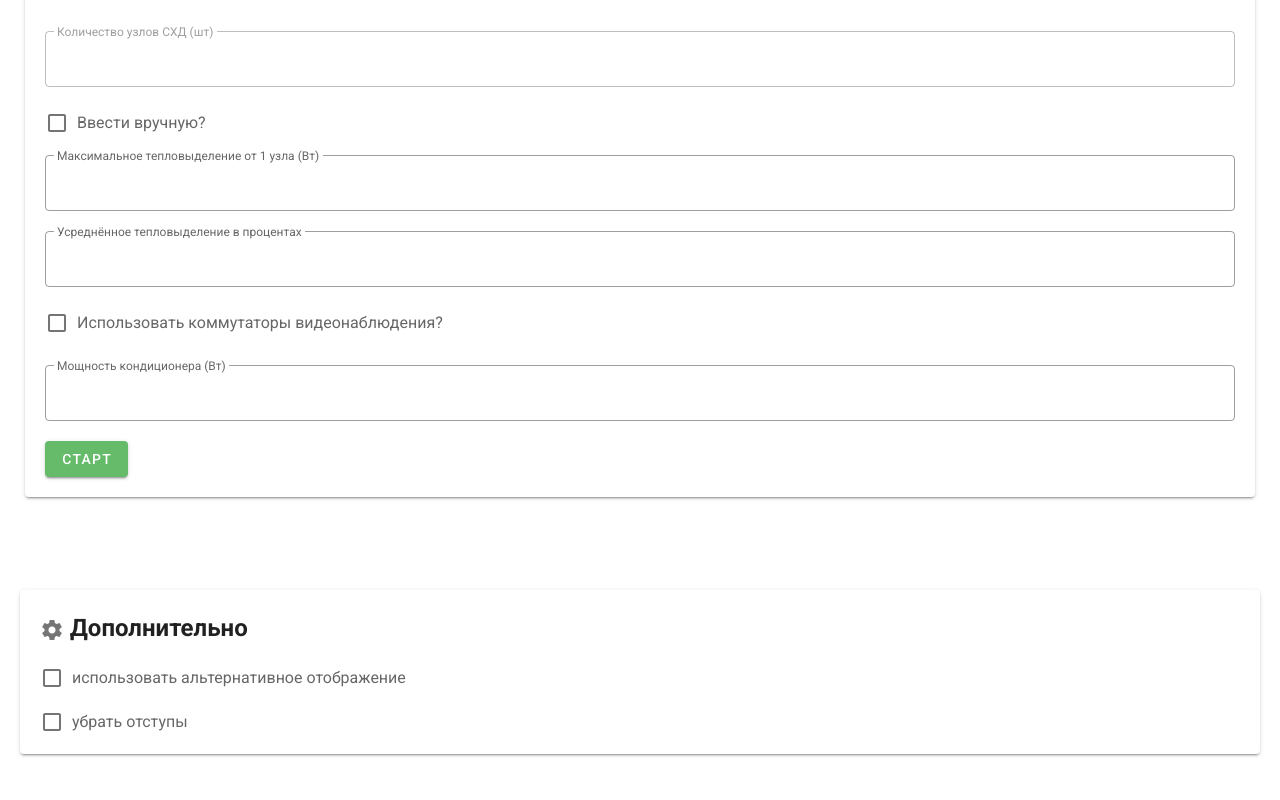
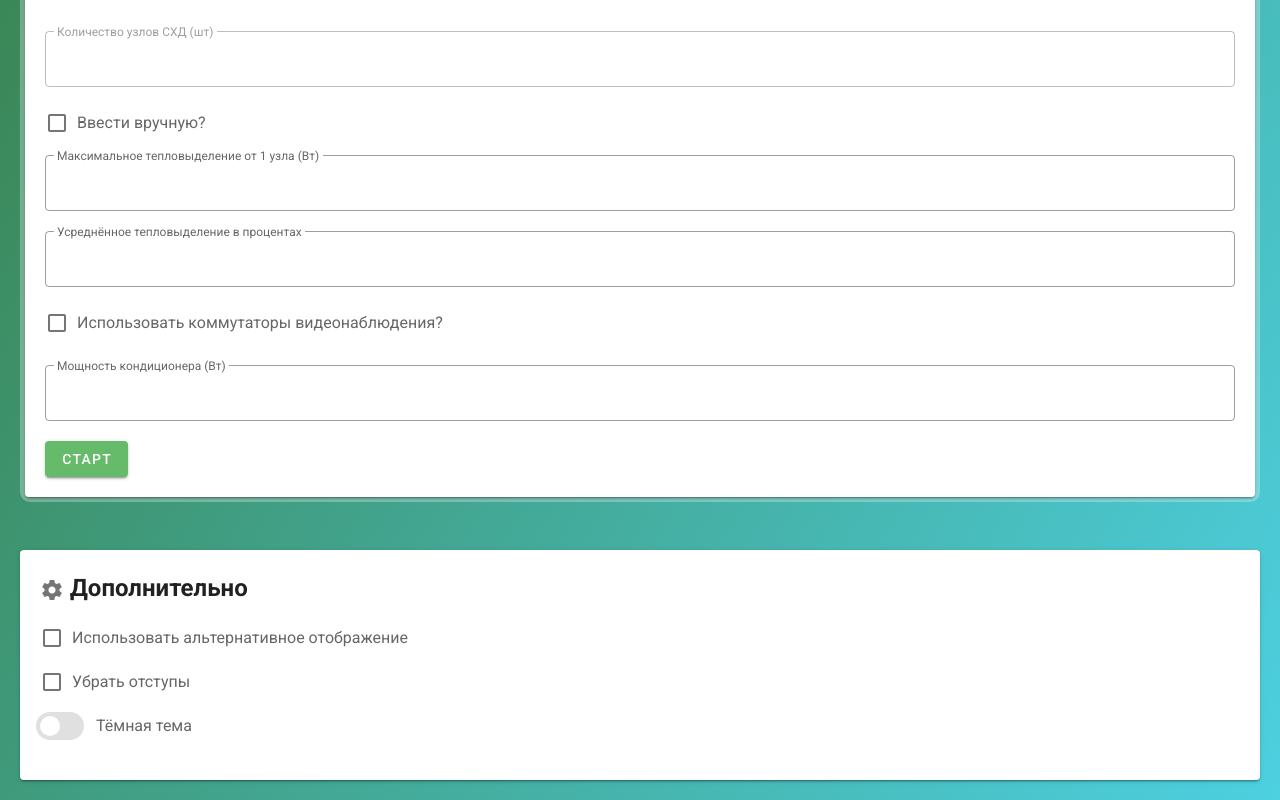
Before and after one commit to Axm749/PD_VUE_2, a Vue app: page / in a window 1280 px wide. Shown: the part 1228-2028 px from the top of the page. Before the commit the page ends 2002 px from the top, so only its background shows below. Built offline with nearby package versions, Linux system fonts and the light colour scheme.

Commit message:
video ui + themes

```diff
--- a/src/App.vue
+++ b/src/App.vue
@@ -1,7 +1,6 @@
 <template>
-  <v-app
-
-  >
+  <v-app>
+    <div :class="$vuetify.theme.dark==false ? 'body_light' : 'body_dark'">
       <div
         v-if="!regularView"
         :class="margins === true ? 'ma-0' : 'ma-5'"
@@ -28,6 +27,7 @@
           class="mt-6"
           multiple
           accordion
+          tile
         >
           <v-expansion-panel>
             <v-expansion-panel-header>СХД</v-expansion-panel-header>
@@ -71,16 +71,28 @@
         <v-checkbox
           info
           hide-details
-        label="использовать альтернативное отображение"
+          label="Использовать альтернативное отображение"
           v-model="regularView"
         />
         <v-checkbox
           info
           hide-details
-        label="убрать отступы"
+          label="Убрать отступы"
           v-model="margins"
         />
+
+        <v-switch
+          v-model="$vuetify.theme.dark"
+          inset
+          label="Тёмная тема"
+          persistent-hint
+        />
       </v-card>
+
+
+
+    </div>
+
 
 
 
@@ -130,9 +142,22 @@ body{
     background-size: 200% 200%;
     /* background-image: linear-gradient( 0deg, #2ebf91, #4286f4); */
     /* background-image: linear-gradient( 120deg, #1288ab, #e542f4); */
-    background-image: linear-gradient( 120deg, #33691E, #4DD0E1);
+    /* background-image: linear-gradient( 120deg, #33691E, #4DD0E1); */
+    /* background-image: linear-gradient( 120deg, var(--v-accent-lighten1), var(--v-accent-lighten2)); */
     animation: bg 5s ease infinite;
 }
+
+.body_light{
+  background-image: linear-gradient( 120deg, #33691E, #4DD0E1);
+  height: 100%;
+}
+
+.body_dark{
+  background-image: linear-gradient( 120deg, #691e1e, #986e32);
+  height: 100%;
+}
+
+
 @keyframes bg {
     0%{
         background-position: 0%, 100%;
--- a/src/components/shd.vue
+++ b/src/components/shd.vue
@@ -70,9 +70,9 @@
             </v-btn>
           </template>
 
-
+          <div class="module_bg">
             <v-card
-            class="pa-5 mt-5"
+              class="pa-5"
             >
 
             <h1>параметры дисковых хранилищ узлов</h1>
@@ -103,6 +103,8 @@
                 class="mt-5"
               />
             </v-card>
+          </div>
+
         <!-- <div v-show="standart"> -->
 
         <!-- </div> -->
@@ -116,7 +118,6 @@
           v-model="dialog1"
           transition="dialog-bottom-transition"
           width="80%"
-
           aria-hidden="true"
         >
           <template v-slot:activator="{ props1 }">
@@ -133,9 +134,10 @@
 
 
           <!-- сами параметры через v-for -->
+          <div class="module_bg">
             <v-card
               outlined
-            class="pa-5 mt-5"
+              class="pa-5"
             >
 
               <h1>Дополнительные сервера</h1>
@@ -206,11 +208,8 @@
                 class="mt-5"
               >суммарный объём</v-btn> -->
 
-
-
-
-
             </v-card>
+          </div>
         </v-dialog>
       </template>
 
@@ -256,7 +255,6 @@
           v-model="dialog"
           novalidate
           width="auto"
-          :scrollable="false"
           aria-hidden="true"
           class="mt-5"
         >
--- a/src/components/video1.vue
+++ b/src/components/video1.vue
@@ -1,9 +1,12 @@
 <template>
     <div>
-        <v-container fluid>
+        <div class="module_bg">
+            <v-card
+                class="pa-5"
+            >
 
             <h1>Видео (битрейт и PPM)</h1>
-        <br>
+
                 <v-text-field
                     flat
                     type="number"
@@ -14,8 +17,8 @@
                     :rules="rule"
                     hide-details="auto"
                     v-model.number="PPM_zones"
-        ></v-text-field>
-        <br>
+                    class="mt-5"
+                />
                 <v-text-field
                     flat
                     type="number"
@@ -26,8 +29,8 @@
                     :rules="rule"
                     hide-details="auto"
                     v-model.number="Cam_height"
-        ></v-text-field>
-        <br>
+                    class="mt-5"
+                />
                 <v-text-field
                     flat
                     type="number"
@@ -38,8 +41,8 @@
                     :rules="rule"
                     hide-details="auto"
                     v-model.number="cam_angle"
-        ></v-text-field>
-        <br>
+                    class="mt-5"
+                />
             <v-text-field
                 flat
                 type="number"
@@ -86,8 +89,8 @@
                 :rules="rule"
                 hide-details="auto"
                 v-model.number="Resolution_X"
-        ></v-text-field>
-        <br>
+                class="mt-5"
+            />
                 <v-text-field
                 flat
                 type="number"
@@ -98,8 +101,8 @@
                 :rules="rule"
                 hide-details="auto"
                 v-model.number="Resolution_Y"
-        ></v-text-field>
-        <br>
+                class="mt-5"
+            />
                 <v-text-field
                 type="number"
                 :disabled="self === false "
@@ -109,30 +112,51 @@
                 :rules="rule"
                 hide-details="auto"
                 v-model="kodak"
-        ></v-text-field>
+                class="mt-5"
+            />
+
             <v-checkbox
             info
             hide-details
             label="Ввести вручную?"
             v-model="self"
+            class="mt-5"
+            />
+
+            <v-btn
+                @click="start"
+                color="primary"
+                class="mt-5"
+            >Старт</v-btn>
+        </v-card>
+
+
+            <!-- вывод результата -->
+            <v-card
+                v-if="started"
+                class="pa-5 mt-5"
             >
-        </v-checkbox>
-        <br>
-        <v-btn @click="start" color="primary">Старт</v-btn>
-    </v-container>
+                <h2>Вывод для раздела видео</h2>
 
-        <v-container fluid>
-            <h2>Вывод для раздела видео</h2>
-            <div v-if="started">
+                <!-- здесь перерисовать -->
                 <div v-for="i in PPM_zones" :key="i">
                     <p>PPM в зоне номер {{i}} равняется {{PPM[i]}}, а пикселей в этой зоне {{(result[i]).toFixed(0)}}</p>
                     <p>Покрываемая площадь {{ (+S[i]).toFixed(0) }} м^2</p>
                 </div>
+
+
                 <p>Полученный битрейт для камеры: {{final_mBR}} Mb/s</p>
+                <v-btn
+                    @click="started=false"
+                    class="mt-5"
+                >скрыть</v-btn>
+            </v-card>
         </div>
-        </v-container>
 
-        <v-container fluid>
+        <div class="module_bg mt-5">
+            <v-card
+                class="pa-5"
+            >
                 <h2>Обратный расчет битрейта</h2>
                 <br>
                 <v-text-field
@@ -145,8 +169,8 @@
                 :rules="rule"
                 hide-details="auto"
                 v-model.number="plot"
-        ></v-text-field>
-        <br>
+                class="mt-5"
+            />
             <v-text-field
                 flat
                 type="number"
@@ -157,20 +181,24 @@
                 :rules="rule"
                 hide-details="auto"
                 v-model.number="square"
-        ></v-text-field>
-        <br>
+                class="mt-5"
+            />
             <v-row justify-start>
-            <v-col><v-btn @click="addZone" color="primary">Добавить зону</v-btn></v-col>
-            <v-spacer></v-spacer>
-            <v-col><v-btn @click="resetZone" color="primary">Сбросить зоны</v-btn></v-col>
+                <v-col><v-btn @click="addZone" color="primary" class="mt-5">Добавить зону</v-btn></v-col>
+                <v-col><v-btn @click="resetZone" color="primary" class="mt-5">Сбросить зоны</v-btn></v-col>
             </v-row>
-        </v-container>
-        <v-container fluid>
+            </v-card>
+
+
+            <v-card
+                class="mt-5 pa-5"
+            >
                 <h2>Вывод для аналогового расчета видеонаблюдения</h2>
                 <div v-show="analog">
                     <p>Битрейт при аналоговом расчете видеонаблюдения {{ (final_mBR) }} Mb/s</p>
                 </div>
-        </v-container>
+            </v-card>
+        </div>
     </div>
 </template>
 
--- a/src/plugins/vuetify.js
+++ b/src/plugins/vuetify.js
@@ -19,7 +19,11 @@ export default new Vuetify({
 
           },
           dark:{
-
+            primary: colors.red.lighten1, // #E53935
+            secondary: colors.red.lighten2, // #FFCDD2
+            accent: colors.red.accent1, // #3F51B5
+            error: colors.grey.darken2,
+            success: colors.red.lighten2,
           }
         },
       },
```
Lines whose indentation alone changed are shown as unchanged.
